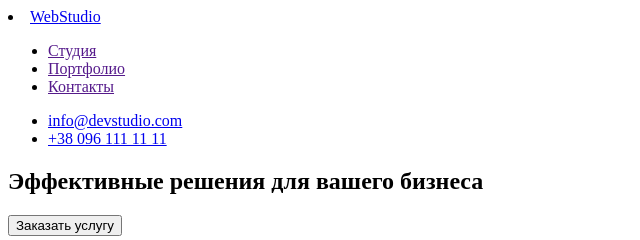
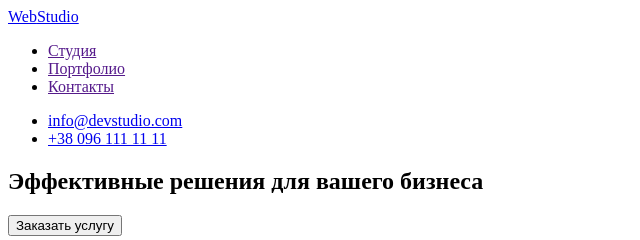
Before and after one commit to oliinyks/goit-markup-hw-01, a plain HTML site: page index.html in a window 1280 px wide. Shown: the top 240 px of the page, 0-640 px from the left. Drawn offline with Linux system fonts and the light colour scheme.

Commit message:
Maybe the last of html

```diff
--- a/index.html
+++ b/index.html
@@ -9,7 +9,7 @@
 <body>
 	<header>
 		<nav>
-			<li><a href="./index.html"><span>Web</span>Studio</a></li>
+			<a href="./index.html"><span>Web</span>Studio</a>
 			<ul>
 				<li><a href="">Студия</a></li>
 				<li><a href="">Портфолио</a></li>
```
Also changed, not shown: 1 other file.
